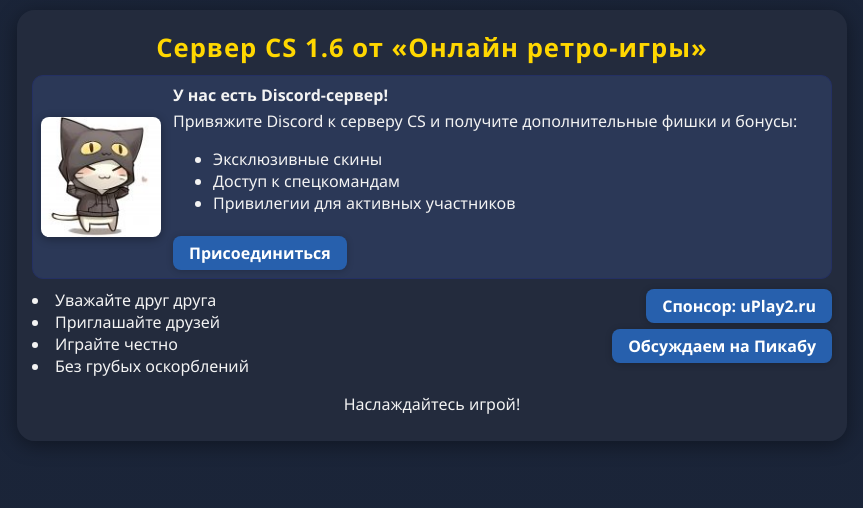
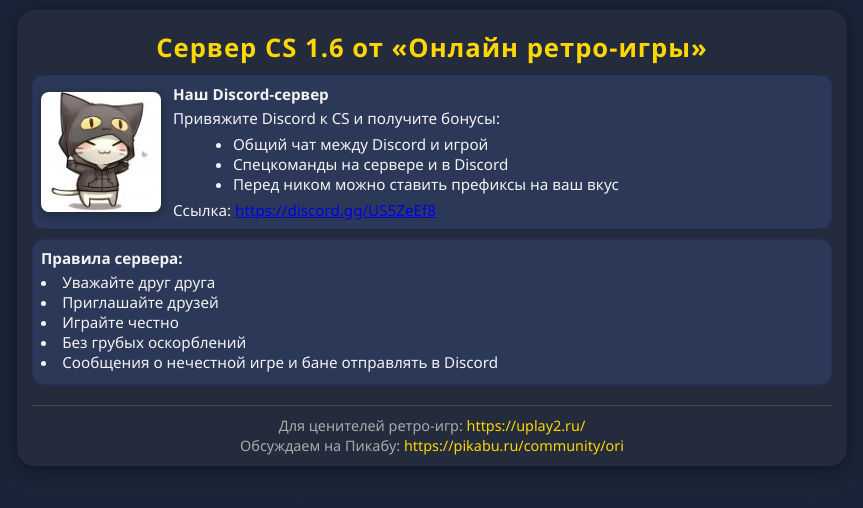
Before and after one commit to F4ntik/pikori_motd, a plain HTML site: page index.html in a window 1280 px wide. Shown: the whole page, without its empty margins (208-1071 px from the left). Drawn offline with Linux system fonts and the light colour scheme.

Commit message:
Update index.html

```diff
--- a/index.html
+++ b/index.html
@@ -9,7 +9,7 @@
       background: linear-gradient(rgba(25,35,55,0.92), rgba(25,35,55,0.92));
       font-family: 'Segoe UI', Arial, sans-serif;
       color: #f3f3f3;
-      overflow: auto; /* стандартный скролл */
+      overflow: auto;
     }
     .centered {
       width: 90vw; max-width: 800px;
@@ -38,41 +38,42 @@
     }
     .discord-content {
       flex: 1; margin-left: 12px; text-align: left;
+      font-size: 0.95em;
     }
     .discord-content b { display: block; margin-bottom: 4px; }
-    .discord-content .btn-link {
-      margin-top: 6px;
+    .discord-content ul {
+      margin: 6px 0 6px 20px;
     }
     .rules-block {
-      display: flex; justify-content: space-between; align-items: flex-start;
+      background: rgba(44,57,89,0.96);
+      border: 1px solid #243063;
+      border-radius: 11px;
+      padding: 8px;
       margin: 10px 0;
       text-align: left;
+      font-size: 0.95em;
     }
+    .rules-block b { display: block; margin-bottom: 4px; }
     .rules-block ul {
       list-style: disc inside;
-      padding: 0; margin: 0;
+      padding: 0; margin: 4px 0;
     }
-    .rules-block .actions {
-      display: flex; flex-direction: column; align-items: flex-end;
-      gap: 6px;
+    .footer {
+      margin-top: 20px; padding-top: 10px;
+      border-top: 1px solid #444;
+      font-size: 0.9em; color: #aaa;
+      text-align: center;
+      line-height: 1.4;
     }
-    a, .btn-link {
-      color: #ffd700; text-decoration: underline;
-      transition: all 0.12s;
+    .footer a {
+      color: #ffd700; text-decoration: none;
     }
-    .btn-link {
-      display: inline-block; padding: 6px 16px;
-      background: #2760ad; color: #fff;
-      font-weight: bold; border-radius: 8px;
-      text-decoration: none;
-      box-shadow: 0 1px 7px #0003;
-    }
-    a:hover, .btn-link:hover {
-      background: #ffd700; color: #233; text-decoration: none;
+    .footer a:hover {
+      text-decoration: underline;
     }
     @media (max-width: 700px) {
-      .discord-block, .rules-block { flex-direction: column; align-items: center; }
-      .discord-content, .rules-block .actions { margin: 8px 0 0 0; align-items: center; text-align: center; }
+      .discord-block { flex-direction: column; align-items: center; }
+      .discord-content { margin: 8px 0 0 0; text-align: center; }
     }
   </style>
 </head>
@@ -82,29 +83,30 @@
     <div class="discord-block">
       <img class="logo-img" src="logo.jpg" alt="Логотип"/>
       <div class="discord-content">
-        <b>У нас есть Discord-сервер!</b>
-        Привяжите Discord к серверу CS и получите дополнительные фишки и бонусы:
+        <b>Наш Discord-сервер</b>
+        Привяжите Discord к CS и получите бонусы:
         <ul>
-          <li>Эксклюзивные скины</li>
-          <li>Доступ к спецкомандам</li>
-          <li>Привилегии для активных участников</li>
+          <li>Общий чат между Discord и игрой</li>
+          <li>Спецкоманды на сервере и в Discord</li>
+          <li>Перед ником можно ставить префиксы на ваш вкус</li>
         </ul>
-        <a class="btn-link" href="https://discord.gg/US5ZeEf8" target="_blank">Присоединиться</a>
+        Ссылка: <a href="https://discord.gg/US5ZeEf8" target="_blank">https://discord.gg/US5ZeEf8</a>
       </div>
     </div>
     <div class="rules-block">
+      <b>Правила сервера:</b>
       <ul>
         <li>Уважайте друг друга</li>
         <li>Приглашайте друзей</li>
         <li>Играйте честно</li>
         <li>Без грубых оскорблений</li>
+        <li>Сообщения о нечестной игре и бане отправлять в Discord</li>
       </ul>
-      <div class="actions">
-        <a class="btn-link" href="https://uplay2.ru/" target="_blank">Спонсор: uPlay2.ru</a>
-        <a class="btn-link" href="https://pikabu.ru/community/ori" target="_blank">Обсуждаем на Пикабу</a>
-      </div>
     </div>
-    <p>Наслаждайтесь игрой!</p>
+    <div class="footer">
+      Для ценителей ретро-игр: <a href="https://uplay2.ru/" target="_blank">https://uplay2.ru/</a><br>
+      Обсуждаем на Пикабу: <a href="https://pikabu.ru/community/ori" target="_blank">https://pikabu.ru/community/ori</a>
+    </div>
   </div>
 </body>
 </html>
```
